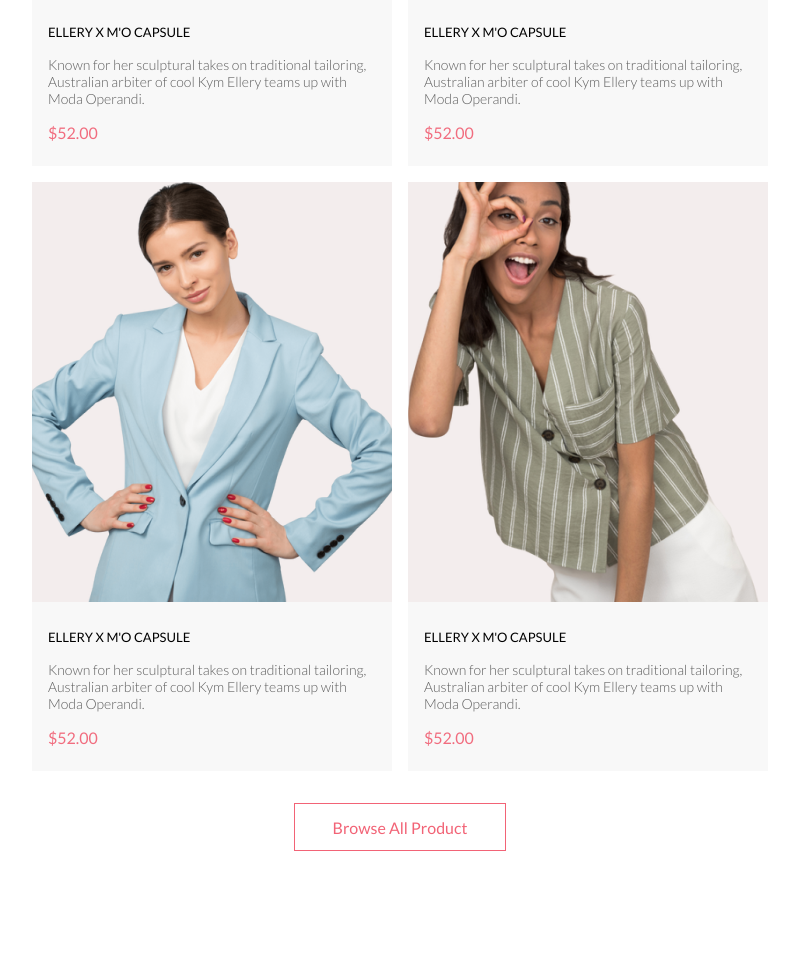
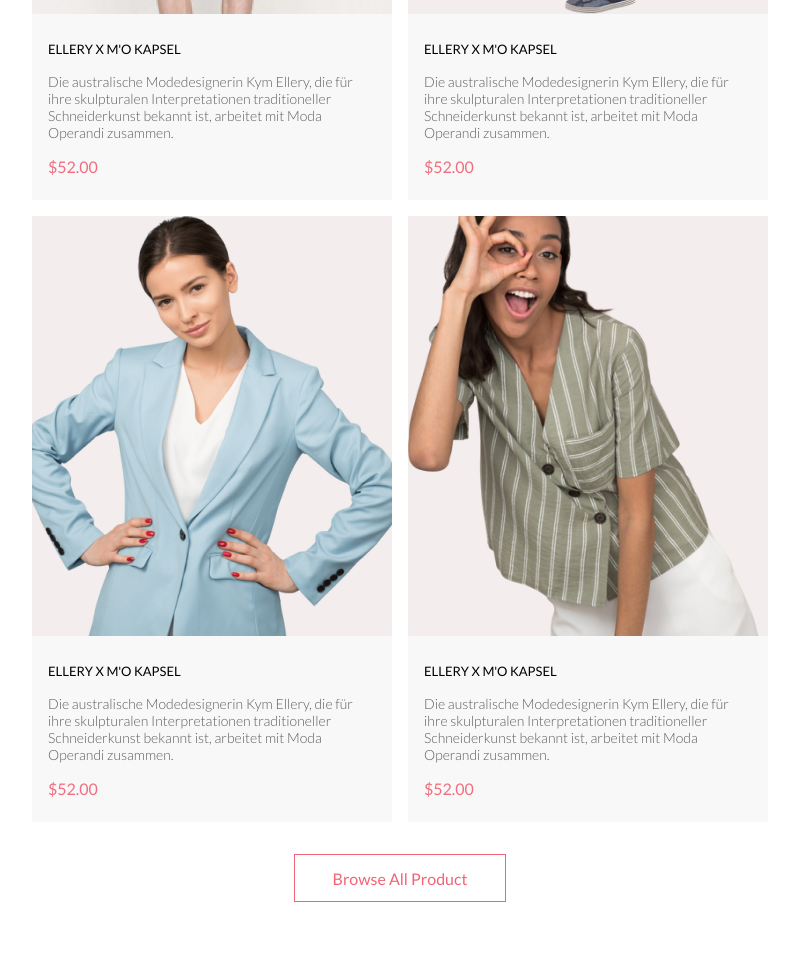
Before and after one commit to Selge/GB_HTML_CSS, a plain HTML site: page index.html in a window 1280 px wide. Shown: the part 1675-2647 px from the top of the page, without its empty margins (240-1039 px from the left). Before the commit the page ends 2596 px from the top, so only its background shows below. Drawn offline with Linux system fonts and the light colour scheme.

Commit message:
Update index.html

```diff
--- a/index.html
+++ b/index.html
@@ -76,47 +76,47 @@
             <img src="static/product1.png" alt="product image" width="360" height="420">
             <div class="body-content-products-items-item-description">
               <h3>ELLERY X M'O KAPSEL</h3>
-              <p class="description">Known for her sculptural takes on traditional tailoring, Australian arbiter of cool Kym Ellery teams up with Moda Operandi.</p>
+              <p class="description">Die australische Modedesignerin Kym Ellery, die für ihre skulpturalen Interpretationen traditioneller Schneiderkunst bekannt ist, arbeitet mit Moda Operandi zusammen.</p>
               <p class="price">$52.00</p>
             </div>
           </div>
           <div class="body-content-products-items-item">
             <img src="static/product2.png" alt="product image" width="360" height="420">
             <div class="body-content-products-items-item-description">
-              <h3>ELLERY X M'O CAPSULE</h3>
-              <p class="description">Known for her sculptural takes on traditional tailoring, Australian arbiter of cool Kym Ellery teams up with Moda Operandi.</p>
+              <h3>ELLERY X M'O KAPSEL</h3>
+              <p class="description">Die australische Modedesignerin Kym Ellery, die für ihre skulpturalen Interpretationen traditioneller Schneiderkunst bekannt ist, arbeitet mit Moda Operandi zusammen.</p>
               <p class="price">$52.00</p>
             </div>
           </div>
           <div class="body-content-products-items-item">
             <img src="static/product3.png" alt="product image" width="360" height="420">
             <div class="body-content-products-items-item-description">
-              <h3>ELLERY X M'O CAPSULE</h3>
-              <p class="description">Known for her sculptural takes on traditional tailoring, Australian arbiter of cool Kym Ellery teams up with Moda Operandi.</p>
+              <h3>ELLERY X M'O KAPSEL</h3>
+              <p class="description">Die australische Modedesignerin Kym Ellery, die für ihre skulpturalen Interpretationen traditioneller Schneiderkunst bekannt ist, arbeitet mit Moda Operandi zusammen.</p>
               <p class="price">$52.00</p>
             </div>
           </div>
           <div class="body-content-products-items-item">
             <img src="static/product4.png" alt="product image" width="360" height="420">
             <div class="body-content-products-items-item-description">
-              <h3>ELLERY X M'O CAPSULE</h3>
-              <p class="description">Known for her sculptural takes on traditional tailoring, Australian arbiter of cool Kym Ellery teams up with Moda Operandi.</p>
+              <h3>ELLERY X M'O KAPSEL</h3>
+              <p class="description">Die australische Modedesignerin Kym Ellery, die für ihre skulpturalen Interpretationen traditioneller Schneiderkunst bekannt ist, arbeitet mit Moda Operandi zusammen.</p>
               <p class="price">$52.00</p>
             </div>
           </div>
           <div class="body-content-products-items-item">
             <img src="static/product5.png" alt="product image" width="360" height="420">
             <div class="body-content-products-items-item-description">
-              <h3>ELLERY X M'O CAPSULE</h3>
-              <p class="description">Known for her sculptural takes on traditional tailoring, Australian arbiter of cool Kym Ellery teams up with Moda Operandi.</p>
+              <h3>ELLERY X M'O KAPSEL</h3>
+              <p class="description">Die australische Modedesignerin Kym Ellery, die für ihre skulpturalen Interpretationen traditioneller Schneiderkunst bekannt ist, arbeitet mit Moda Operandi zusammen.</p>
               <p class="price">$52.00</p>
             </div>
           </div>
           <div class="body-content-products-items-item">
             <img src="static/product6.png" alt="product image" width="360" height="420">
             <div class="body-content-products-items-item-description">
-              <h3>ELLERY X M'O CAPSULE</h3>
-              <p class="description">Known for her sculptural takes on traditional tailoring, Australian arbiter of cool Kym Ellery teams up with Moda Operandi.</p>
+              <h3>ELLERY X M'O KAPSEL</h3>
+              <p class="description">Die australische Modedesignerin Kym Ellery, die für ihre skulpturalen Interpretationen traditioneller Schneiderkunst bekannt ist, arbeitet mit Moda Operandi zusammen.</p>
               <p class="price">$52.00</p>
             </div>
           </div>
```
